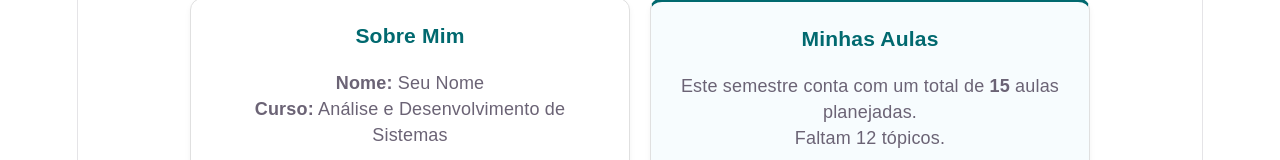
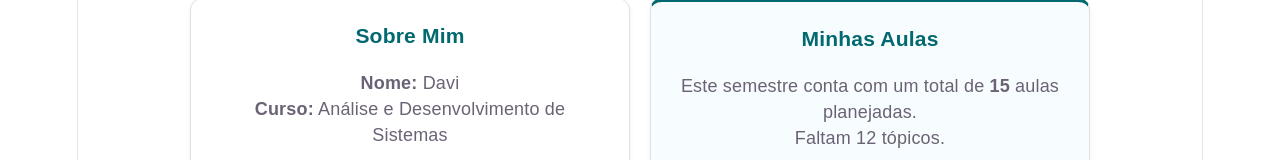
Before and after one commit to DNeves8/aula3-react, a React (Vite) app: page / in a window 1280 px wide. Shown: the part 176-336 px from the top of the page. Built offline with nearby package versions, Linux system fonts and the light colour scheme.

Commit message:
codigo atualizado

```diff
--- a/src/CartaoSobre.jsx
+++ b/src/CartaoSobre.jsx
@@ -1,7 +1,7 @@
 import "./Cartao.css";
 
 function CartaoSobre() {
-  const nome = "Seu Nome";
+  const nome = "Davi";
   const curso = "Análise e Desenvolvimento de Sistemas";
   const hobbies = ["Programar", "Jogar", "Assistir Séries"];
 
```
